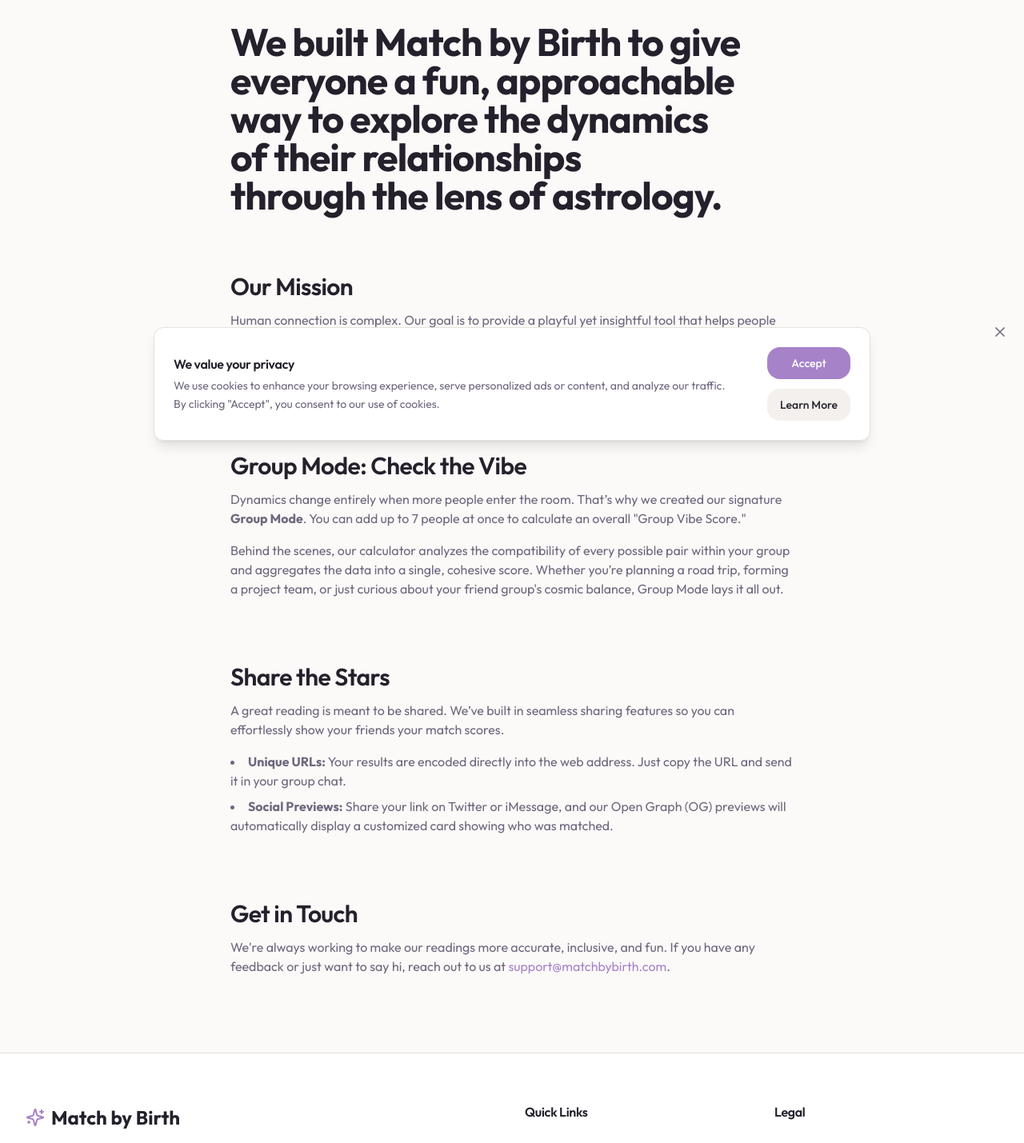
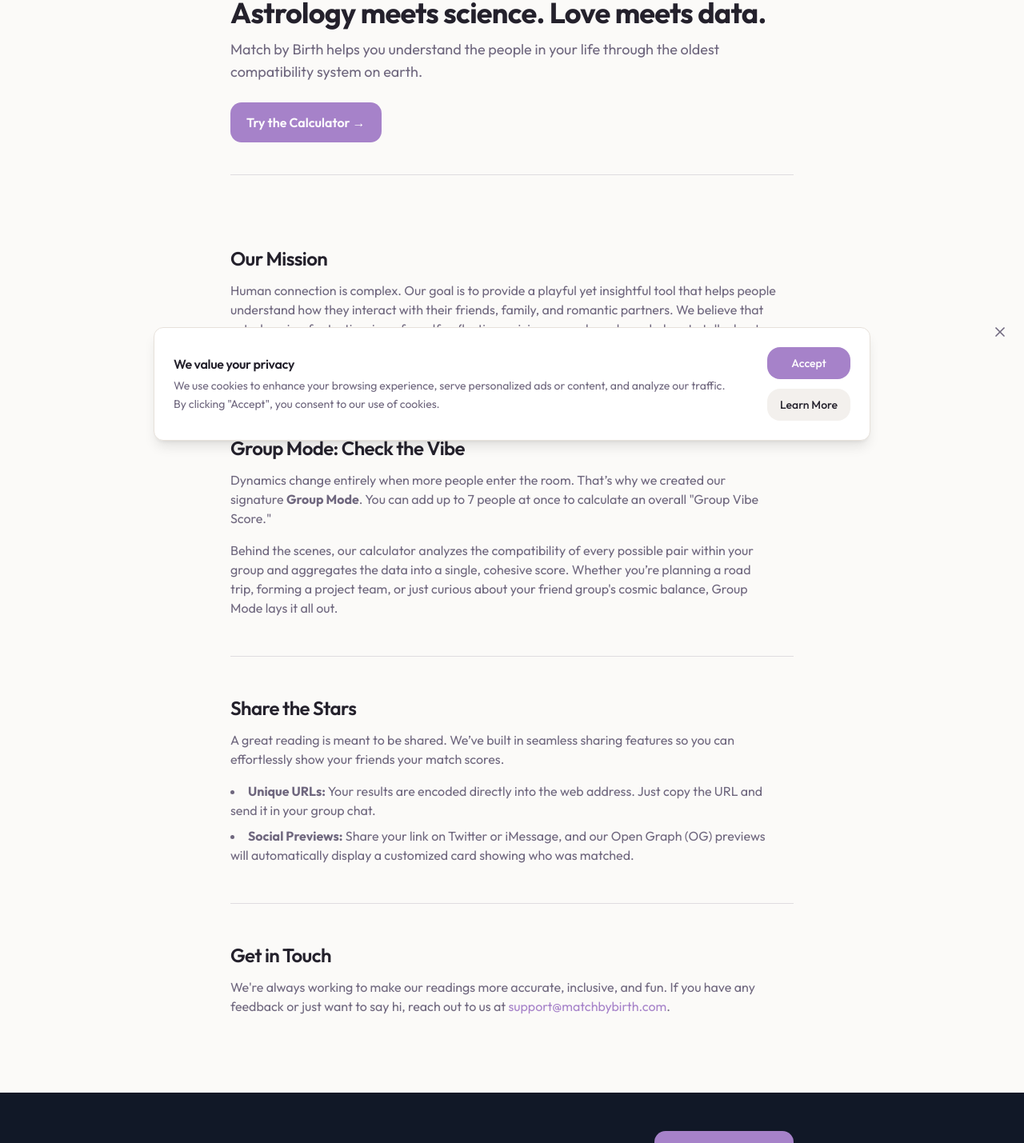
Before and after one commit to redefynliving/MatchbyBirth, a React (Vite) app in the folder apps/web/: page /about in a window 1280 px wide. Shown: the part 217-1646 px from the top of the page at 80% size. Built offline with nearby package versions, Linux system fonts and the light colour scheme.

Commit message:
redesign: about page layout and hierarchy

```diff
--- a/apps/web/src/pages/AboutPage.jsx
+++ b/apps/web/src/pages/AboutPage.jsx
@@ -1,6 +1,6 @@
-
 import React from 'react';
 import { Helmet } from 'react-helmet';
+import { Link } from 'react-router-dom';
 
 function AboutPage() {
   return (
@@ -12,56 +12,95 @@ function AboutPage() {
 
       <main className="py-20 md:py-24 bg-background min-h-screen">
         <div className="max-w-3xl mx-auto px-4 sm:px-6 lg:px-8">
-          <article className="mx-auto space-y-12">
+          <article className="mx-auto">
             {/* Eyebrow / small label */}
             <p className="text-sm font-semibold uppercase tracking-wide text-primary">About Match by Birth</p>
 
-            {/* Mission statement as large hero heading (keep copy unchanged) */}
-            <h1 className="text-4xl md:text-5xl font-extrabold text-foreground leading-tight">
-              We built Match by Birth to give everyone a fun, approachable way to explore the dynamics of their relationships through the lens of astrology.
+            {/* Hero */}
+            <header className="mt-4">
+              <h1 className="text-3xl md:text-4xl font-extrabold text-foreground leading-tight">
+                Astrology meets science. Love meets data.
               </h1>
+              <p className="mt-3 text-lg text-muted-foreground max-w-[65ch]">
+                Match by Birth helps you understand the people in your life through the oldest compatibility system on earth.
+              </p>
+
+              <div className="mt-6">
+                <Link to="/" className="inline-block bg-primary text-white font-semibold rounded-md px-5 py-3">
+                  Try the Calculator →
+                </Link>
+              </div>
+            </header>
+
+            {/* Divider */}
+            <div className="my-10 border-t border-muted-foreground/20" />
 
             {/* Section: Our Mission */}
-            <section className="pt-6">
-              <h2 className="text-2xl md:text-3xl font-semibold text-foreground mb-3">Our Mission</h2>
-              <p className="text-base text-muted-foreground">
+            <section className="py-12">
+              <h2 className="text-xl md:text-2xl font-semibold tracking-tight text-foreground mb-3">Our Mission</h2>
+              <div className="max-w-[65ch] text-base text-muted-foreground">
+                <p>
                   Human connection is complex. Our goal is to provide a playful yet insightful tool that helps people understand how they interact with their friends, family, and romantic partners. We believe that astrology is a fantastic mirror for self-reflection—giving you a shared vocabulary to talk about communication styles, emotional needs, and natural chemistry.
                 </p>
+              </div>
             </section>
 
+            <div className="border-t border-muted-foreground/20" />
+
             {/* Section: Group Mode */}
-            <section className="pt-8">
-              <h2 className="text-2xl md:text-3xl font-semibold text-foreground mb-3">Group Mode: Check the Vibe</h2>
-              <p className="text-base text-muted-foreground">
+            <section className="py-12">
+              <h2 className="text-xl md:text-2xl font-semibold tracking-tight text-foreground mb-3">Group Mode: Check the Vibe</h2>
+              <div className="max-w-[65ch] text-base text-muted-foreground">
+                <p>
                   Dynamics change entirely when more people enter the room. That’s why we created our signature <strong>Group Mode</strong>. You can add up to 7 people at once to calculate an overall "Group Vibe Score."
                 </p>
-              <p className="text-base text-muted-foreground mt-4">
+                <p className="mt-4">
                   Behind the scenes, our calculator analyzes the compatibility of every possible pair within your group and aggregates the data into a single, cohesive score. Whether you’re planning a road trip, forming a project team, or just curious about your friend group's cosmic balance, Group Mode lays it all out.
                 </p>
+              </div>
             </section>
 
+            <div className="border-t border-muted-foreground/20" />
+
             {/* Section: Share the Stars */}
-            <section className="pt-8">
-              <h2 className="text-2xl md:text-3xl font-semibold text-foreground mb-3">Share the Stars</h2>
-              <p className="text-base text-muted-foreground">
+            <section className="py-12">
+              <h2 className="text-xl md:text-2xl font-semibold tracking-tight text-foreground mb-3">Share the Stars</h2>
+              <div className="max-w-[65ch] text-base text-muted-foreground">
+                <p>
                   A great reading is meant to be shared. We’ve built in seamless sharing features so you can effortlessly show your friends your match scores.
                 </p>
-              <ul className="mt-4 list-disc list-inside text-base text-muted-foreground">
+                <ul className="mt-4 list-disc list-inside">
                   <li><strong>Unique URLs:</strong> Your results are encoded directly into the web address. Just copy the URL and send it in your group chat.</li>
                   <li className="mt-2"><strong>Social Previews:</strong> Share your link on Twitter or iMessage, and our Open Graph (OG) previews will automatically display a customized card showing who was matched.</li>
                 </ul>
+              </div>
             </section>
 
+            <div className="border-t border-muted-foreground/20" />
+
             {/* Section: Get in Touch */}
-            <section className="pt-8">
-              <h2 className="text-2xl md:text-3xl font-semibold text-foreground mb-3">Get in Touch</h2>
-              <p className="text-base text-muted-foreground">
+            <section className="py-12">
+              <h2 className="text-xl md:text-2xl font-semibold tracking-tight text-foreground mb-3">Get in Touch</h2>
+              <div className="max-w-[65ch] text-base text-muted-foreground">
+                <p>
                   We're always working to make our readings more accurate, inclusive, and fun. If you have any feedback or just want to say hi, reach out to us at <a href="mailto:support@matchbybirth.com" className="text-primary">support@matchbybirth.com</a>.
                 </p>
+              </div>
             </section>
 
           </article>
         </div>
+
+        {/* Full-width Bottom CTA Banner above footer */}
+        <div className="mt-12 bg-gray-900 text-white">
+          <div className="max-w-3xl mx-auto px-4 sm:px-6 lg:px-8 py-12 flex flex-col sm:flex-row items-center justify-between gap-4">
+            <h2 className="text-2xl font-semibold">Ready to check your compatibility?</h2>
+            <Link to="/" className="inline-block bg-primary text-white font-semibold rounded-md px-6 py-3">
+              Get Your Score →
+            </Link>
+          </div>
+        </div>
+
       </main>
     </>
   );
```
Lines whose indentation alone changed are shown as unchanged.
